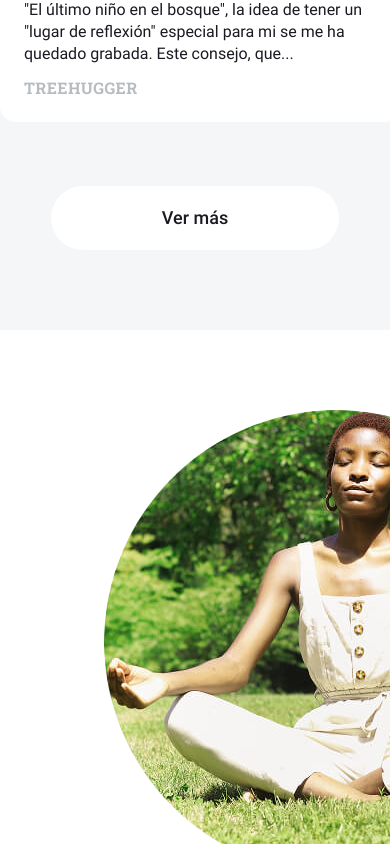
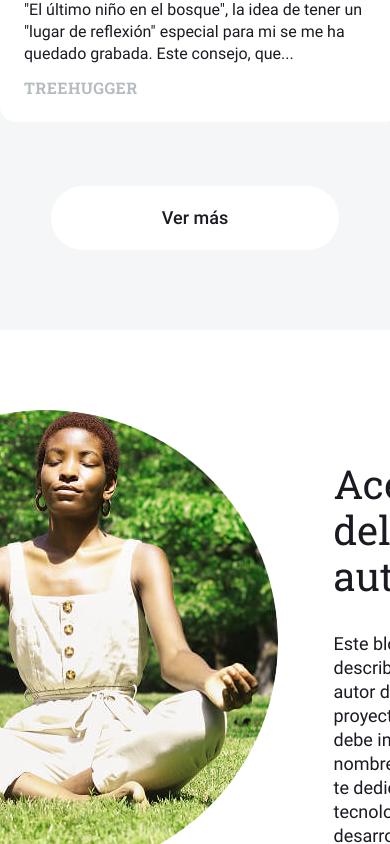
Before and after one commit to PacoZ2024/news-explorer-frontend, a React (Vite) app: page / in a window 390 px wide. Shown: the part 1156-2000 px from the top of the page. Built offline with nearby package versions, Linux system fonts and the light colour scheme.

Commit message:
fix(Header, Footer, About): Se incorporan diversos contenedores y se corrigen la manera de centrar diversos elementos a fin de iniciar con el proceso de hacer responsiva la aplicación.

```diff
--- a/src/components/About/About.css
+++ b/src/components/About/About.css
@@ -3,9 +3,14 @@
   background: #ffffff;
 }
 
+.about__container {
+  padding: 80px 0;
+  margin: 0 auto;
+}
+
 .about__content {
-  padding: 80px 216px 80px 104px;
   display: flex;
+  justify-content: center;
 }
 
 .about__image {
@@ -16,7 +21,7 @@
 
 .about__info-container {
   max-width: 600px;
-  margin-left: 56px;
+  margin: 0 112px 0 56px;
 }
 
 .about__title {
--- a/src/components/About/About.jsx
+++ b/src/components/About/About.jsx
@@ -2,7 +2,8 @@ import aboutAuthor from '../../assets/images/about-author.jpg';
 
 export default function About() {
   return (
-    <div className='about'>
+    <section className='about'>
+      <div className='about__container'>
         <div className='about__content'>
           <img
             className='about__image'
@@ -17,10 +18,12 @@ export default function About() {
             </p>
             <p className='about__paragraph'>
               También puedes hablar de tu experiencia con Practicum, de lo que
-            aprendiste allí y de cómo puedes ayudar a los clientes potenciales.
+              aprendiste allí y de cómo puedes ayudar a los clientes
+              potenciales.
             </p>
           </div>
         </div>
       </div>
+    </section>
   );
 }
--- a/src/components/Footer/Footer.css
+++ b/src/components/Footer/Footer.css
@@ -4,8 +4,13 @@
   background: #ffffff;
 }
 
+.footer__container {
+  padding: 28px 0 26px;
+  margin: 0 auto;
+  max-width: 1232px;
+}
+
 .footer__content {
-  padding: 28px 104px 26px;
   display: flex;
   justify-content: space-between;
 }
--- a/src/components/Footer/Footer.jsx
+++ b/src/components/Footer/Footer.jsx
@@ -5,6 +5,7 @@ import iconGithub from '../../assets/images/icon_github.svg';
 export default function Footer() {
   return (
     <footer className='footer'>
+      <div className='footer__container'>
         <div className='footer__content'>
           <p className='footer__copyright'>
             &#169; 2026 Supersite, Powered by News API
@@ -44,6 +45,7 @@ export default function Footer() {
             </div>
           </div>
         </div>
+      </div>
     </footer>
   );
 }
--- a/src/components/Header/Header.css
+++ b/src/components/Header/Header.css
@@ -2,6 +2,11 @@
   max-width: 1440px;
   box-shadow: inset 0px -1px 0px rgba(255, 255, 255, 0.2);
   color: #ffffff;
+  margin: 0 auto;
+}
+
+.header__container {
+  max-width: 1232px;
   margin: 0 auto;
 }
 
@@ -15,7 +20,6 @@
   display: flex;
   justify-content: space-between;
   align-items: center;
-  margin: 0 104px;
 }
 
 .header__logo {
--- a/src/components/Header/Header.jsx
+++ b/src/components/Header/Header.jsx
@@ -7,6 +7,7 @@ export default function Header({ popup, onOpenPopup, onClosePopup }) {
     <header
       className={`header ${location.pathname === '/saved-news' ? 'header__light' : ''}`}
     >
+      <div className='header__container'>
         <div className='header__content'>
           <Link className='header__logo' to='/'>
             News Explorer
@@ -17,6 +18,7 @@ export default function Header({ popup, onOpenPopup, onClosePopup }) {
             onClosePopup={onClosePopup}
           />
         </div>
+      </div>
     </header>
   );
 }
```
Lines whose indentation alone changed are shown as unchanged.
